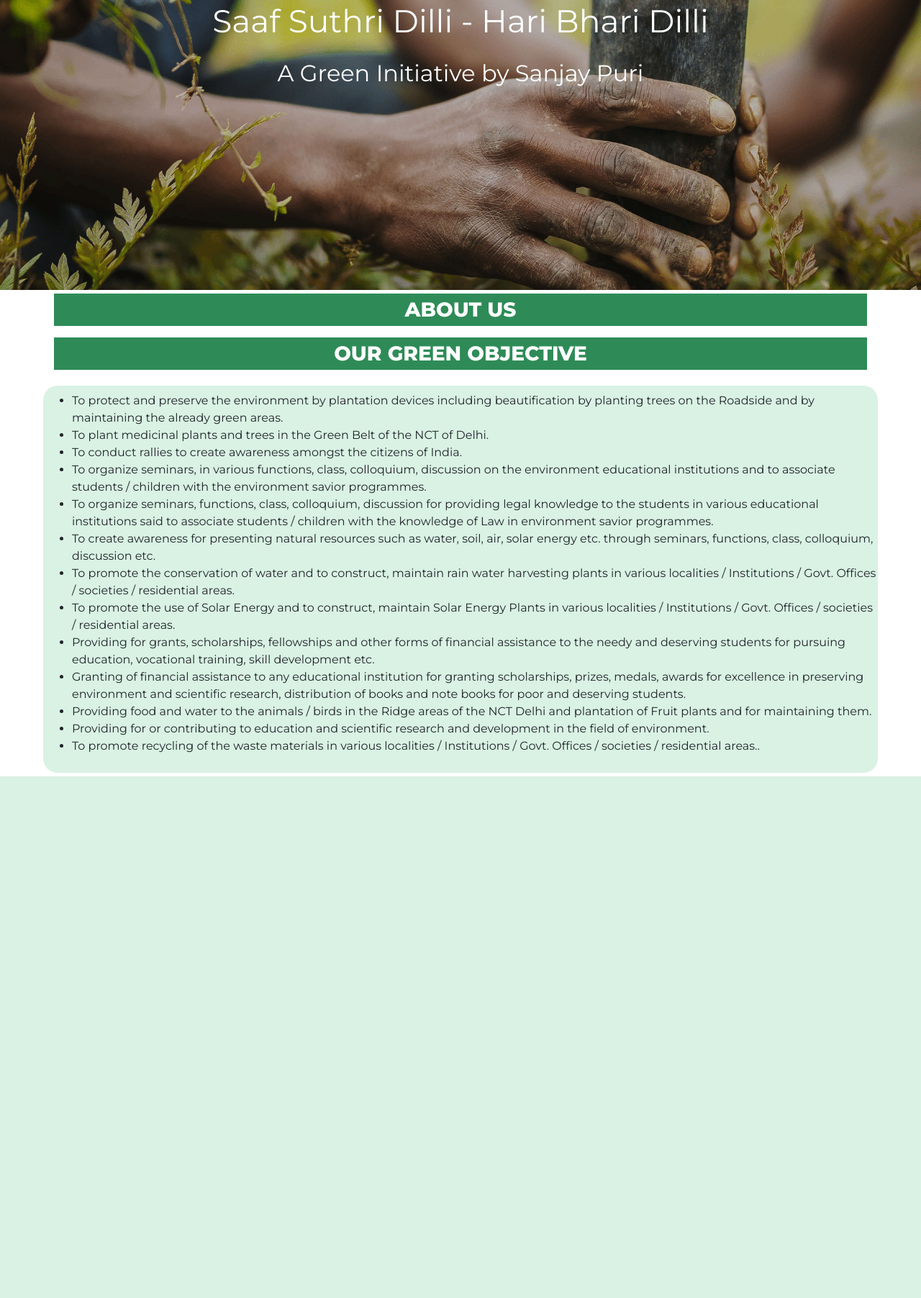
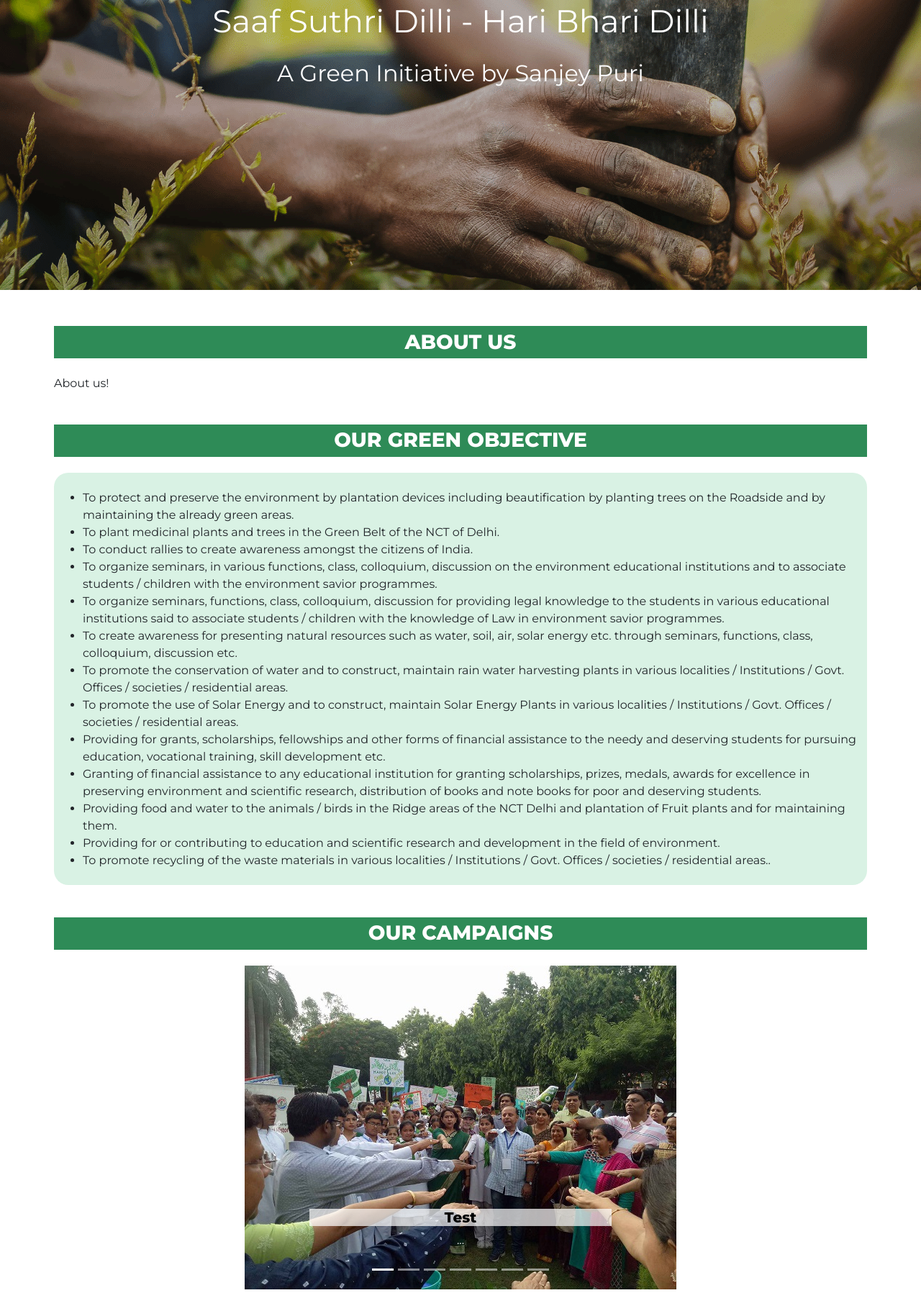
Before and after one commit to arnavpisces/Sanrakshan-Website, a Flask app: page / in a window 1280 px wide. Shown: the part 397-2201 px from the top of the page at 72% size. Before the commit the page ends 1476 px from the top, so only its background shows below. Run offline with Flask 2, Linux system fonts and the light colour scheme; some libraries are stand-ins or nearby versions.

Commit message:
image carousel added, and navbar links to div

```diff
--- a/static/css/custom.css
+++ b/static/css/custom.css
@@ -4,6 +4,9 @@
 li{
     font-family: Montserrat;
     font-weight: 400;
+}
+html {
+    scroll-behavior: smooth;
 }
 .bg-success{
     background-color:#2e8b57 !important;
@@ -123,15 +126,17 @@
     color:white;
     padding-top: 0.5%;
     padding-bottom: 0.5%;
+    margin-top:4%;
+    margin-bottom:2%;
 }
-.row{
+.row-object{
     margin-top: 2%;
     background-color: #d9f2e4;
     border-radius: 20px;
 }
-.objectives{
-    padding-top:0.75%;
-    padding-bottom:0.75%;
+.row-object{
+    padding-top:2%;
+    padding-bottom:0.5%;
 }
 .navbar-expand-lg.scrolled {
     background-color: #20603b !important;
@@ -140,6 +145,20 @@
 .navbar-expand-lg {
     transition: background-color 200ms linear;
   }
+.row-campaign{
+    text-align: center;
+}
+.carousel{
+    max-width: 650px !important;
+    max-height: 450px !important;
+    display: inline-block;
+}
+.slide-text{
+    background-color: rgba(255,255,255,0.7);
+    color:black;
+    font-weight: 900;
+}
+
 @media (min-width: 992px){
     .navbar-expand-lg .navbar-nav .nav-link {
         padding-right: 0.5rem;
--- a/templates/index.html
+++ b/templates/index.html
@@ -13,6 +13,7 @@
     </head>
     <body>
         <script>
+            //This script is used to change the colour of the navbar when scrolled
             $(function () {
                 $(document).scroll(function () {
                     var $nav = $(".navbar-expand-lg");
@@ -30,16 +31,16 @@
                 <div class="collapse navbar-collapse" id="navbarNav">
                 <ul class="navbar-nav ml-auto">
                     <li class="nav-item active">
-                    <a class="nav-link" href="#">About Us <span class="sr-only">(current)</span></a>
+                    <a class="nav-link au" href="#row-about">About Us <span class="sr-only">(current)</span></a>
                     </li>
                     <li class="nav-item">
-                    <a class="nav-link" href="#">Our Green Objective</a>
+                    <a class="nav-link ogo" href="#row-object">Our Green Objective</a>
                     </li>
                     <li class="nav-item">
-                    <a class="nav-link" href="#">Our Campaigns</a>
+                    <a class="nav-link oc" href="#row-campaign">Our Campaigns</a>
                     </li>
                     <li class="nav-item">
-                    <a class="nav-link " href="#">Awards</a>
+                    <a class="nav-link awa" href="#">Awards</a>
                     </li>
                     <li class="nav-item help-item">
                         <a class="nav-link help" href="#">How Can I Help?</a>
@@ -57,16 +58,19 @@
                     <div class="inner justify-content-center align-self-center">
                         <h5 class="homepageTitle">SANRAKSHAN</h5>
                         <p class="saaf">Saaf Suthri Dilli - Hari Bhari Dilli <br></p>
-                        <p class="initiative">A Green Initiative by Sanjay Puri</p>
+                        <p class="initiative">A Green Initiative by Sanjey Puri</p>
                       </div>
                   </div>
               </div>
         </div>
         <div class="container">
-            <h1 class="text-center">ABOUT US</h1>
-            <p></p>
-            <h1 class="text-center">OUR GREEN OBJECTIVE</h1>
-            <div class="row">
+            <h1 class="text-center" id="row-about">ABOUT US</h1>
+            <div class="row-about" >
+                <p>About us!</p>
+            </div>
+
+            <h1 class="text-center" id="row-object">OUR GREEN OBJECTIVE</h1>
+            <div class="row-object" >
                 <!-- <div class="col-sm-6"> -->
                     <ul class="objectives">
                         <li>To protect and preserve the environment by plantation devices including beautification by planting trees on the Roadside and by maintaining the already green areas.</li>
@@ -89,7 +93,79 @@
                     </ul>
                 <!-- </div>  -->
             </div>
+            <h1 class="text-center" id="row-campaign">OUR CAMPAIGNS</h1>
+            <div class="row-campaign" >
+                <div id="carouselExampleIndicators" class="carousel slide" data-ride="carousel">
+                    <ol class="carousel-indicators">
+                      <li data-target="#carouselExampleIndicators" data-slide-to="0" class="active"></li>
+                      <li data-target="#carouselExampleIndicators" data-slide-to="1"></li>
+                      <li data-target="#carouselExampleIndicators" data-slide-to="2"></li>
+                      <li data-target="#carouselExampleIndicators" data-slide-to="3"></li>
+                      <li data-target="#carouselExampleIndicators" data-slide-to="4"></li>
+                      <li data-target="#carouselExampleIndicators" data-slide-to="5"></li>
+                      <li data-target="#carouselExampleIndicators" data-slide-to="6"></li>
+                    </ol>
+                    <div class="carousel-inner">
+                      <div class="carousel-item active">
+                        <img class="d-block w-100" src="{{ url_for('static',filename='images/camp5.jpg') }}" alt="First slide">
+                        <div class="carousel-caption d-none d-md-block">
+                            <h5 class="slide-text">Test</h5>
+                            <p>...</p>
+                        </div>
+                      </div>
+                      <div class="carousel-item">
+                        <img class="d-block w-100" src="{{ url_for('static',filename='images/camp2.jpg') }}" alt="Second slide">
+                        <div class="carousel-caption d-none d-md-block">
+                            <h5 class="slide-text">Test</h5>
+                            <p>...</p>
+                        </div>
+                      </div>
+                      <div class="carousel-item">
+                        <img class="d-block w-100" src="{{ url_for('static',filename='images/camp3.jpg') }}" alt="Third slide">
+                        <div class="carousel-caption d-none d-md-block">
+                            <h5 class="slide-text">Test</h5>
+                            <p>...</p>
+                        </div>
+                      </div>
+                      <div class="carousel-item">
+                        <img class="d-block w-100" src="{{ url_for('static',filename='images/camp4.jpg') }}" alt="Fourth slide">
+                        <div class="carousel-caption d-none d-md-block">
+                            <h5 class="slide-text">Test</h5>
+                            <p>...</p>
+                        </div>
+                      </div>
+                      <div class="carousel-item">
+                        <img class="d-block w-100" src="{{ url_for('static',filename='images/camp1.jpg') }}" alt="Fifth slide">
+                        <div class="carousel-caption d-none d-md-block">
+                            <h5 class="slide-text">Test</h5>
+                            <p>...</p>
+                        </div>
+                      </div>
+                      <div class="carousel-item">
+                        <img class="d-block w-100" src="{{ url_for('static',filename='images/camp6.jpg') }}" alt="Sixth slide">
+                        <div class="carousel-caption d-none d-md-block">
+                            <h5 class="slide-text">Test</h5>
+                            <p>...</p>
+                        </div>
+                      </div>
+                      <div class="carousel-item">
+                        <img class="d-block w-100" src="{{ url_for('static',filename='images/camp7.jpg') }}" alt="Seventh slide">
+                        <div class="carousel-caption d-none d-md-block">
+                            <h5 class="slide-text">Test</h5>
+                            <p>...</p>
+                        </div>
+                      </div>
+                    </div>
+                    <a class="carousel-control-prev" href="#carouselExampleIndicators" role="button" data-slide="prev">
+                      <span class="carousel-control-prev-icon" aria-hidden="true"></span>
+                      <span class="sr-only">Previous</span>
+                    </a>
+                    <a class="carousel-control-next" href="#carouselExampleIndicators" role="button" data-slide="next">
+                      <span class="carousel-control-next-icon" aria-hidden="true"></span>
+                      <span class="sr-only">Next</span>
+                    </a>
+                </div>
+            </div>
         </div>
-
     </body>
 </html>
```
Also changed, not shown: static/images/1000px-Rainbow_icon.jpg (added), static/images/DSC_0523 A_c.jpg (added), static/images/IMG20170718113717.jpg (added), static/images/camp1.jpg (added), static/images/camp2.jpg (added), static/images/camp3.jpg (added), static/images/camp4.jpg (added), static/images/camp5.jpg (added), static/images/camp6.jpg (added), static/images/camp7.jpg (added), static/images/sangrakshan new copy.PNG (added), static/images/sangrakshan new copy.jpg (added), static/images/sanrakshan logo copy.jpg (added), static/images/sanrakshan logo copy.png (added).
